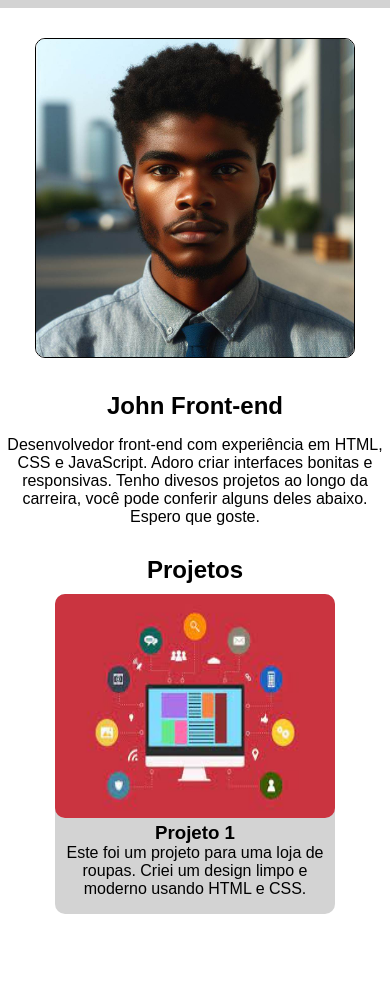
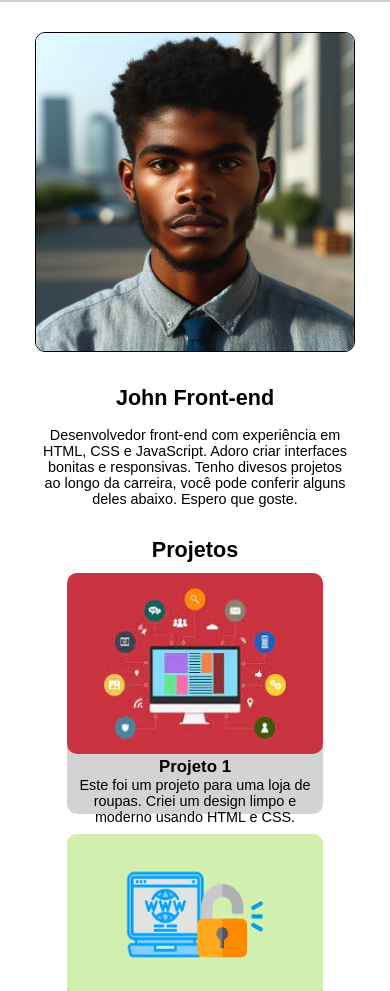
Before and after one commit to deywidB/Front-End-Ulbra, a plain HTML site: page Ark/portfolio-20250425T225951Z-001/portfolio/index.html in a window 390 px wide. Shown: the part 97-1088 px from the top of the page. Drawn offline with Linux system fonts and the light colour scheme.

Commit message:
Projeto Atualizado

```diff
--- a/Ark/portfolio-20250425T225951Z-001/portfolio/index.html
+++ b/Ark/portfolio-20250425T225951Z-001/portfolio/index.html
@@ -111,7 +111,7 @@
         </section>
     </main>
     <footer>
-        <p>&copy; 2024 Juliano Ramos Matos</p>
+        <p>&copy; 2025 Juliano Ramos Matos & Deywid Wesley Butte</p>
 
         <nav>
             <a href="https://github.com/" target="_blank">
--- a/Ark/portfolio-20250425T225951Z-001/portfolio/style.css
+++ b/Ark/portfolio-20250425T225951Z-001/portfolio/style.css
@@ -27,15 +27,16 @@ nav a {
 }
 
 .card {
-    width: 280px;
-    height: 320px;
+    /* width: 280px;
+    height: 320px; */
+    width: 30%;
     background-color: lightgray;
     border-radius: 10px;
     text-align: center;
 }
 
 .card img {
-    height: 70%;
+    height: 75%;
     width: 100%;
     border-radius: 10px;
 }
@@ -52,7 +53,7 @@ header {
     display: flex;
     align-items: center;
     gap: 20px;
-    margin: 30px 0;
+    margin: 30px 30px;
 }
 
 .main {
@@ -66,7 +67,7 @@ header {
 
 .projects{
     display: flex;
-    gap: 80px;
+    gap: 20px;
     flex-wrap: wrap;
     justify-content: center;
 }
@@ -99,4 +100,23 @@ h2{
         flex-direction: column;
         text-align: center;
     }
+    .card{
+        width: 45%;
+    }
 }
+
+@media (max-width: 567px) {
+    main{
+        padding: 0 3%;
+    }
+    footer{
+        flex-direction: column;
+        align-items: center;
+    }
+    .card{
+        width: 70%;
+    }
+    body {
+        font-size: 90%;
+    }
+}
```
